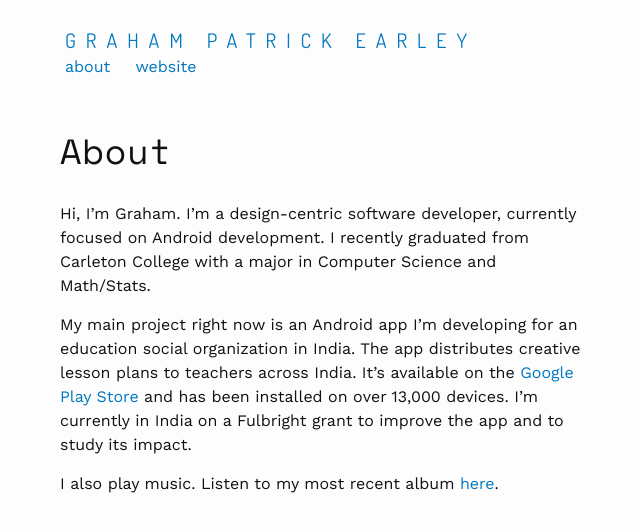
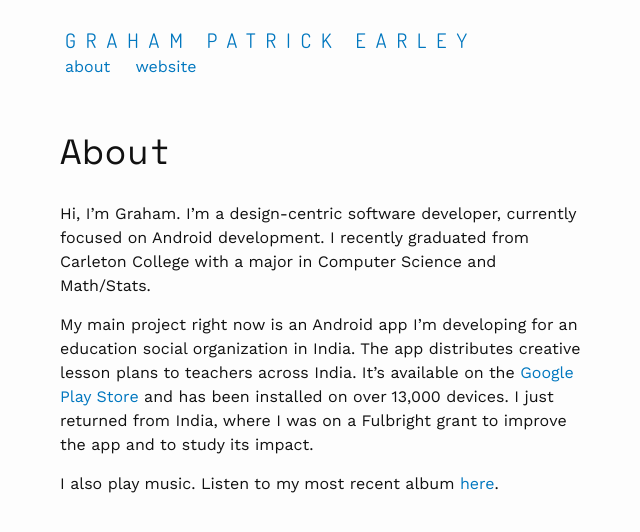
Before and after one commit to grahamearley/blog, a Jekyll site: the page built from about.md, in a window 1280 px wide. Shown: the top 532 px of the page, without its empty margins (305-945 px from the left). Built offline with Jekyll 4.4.1, drawn with Linux system fonts in a browser that asks for light colours.

Commit message:
Update about.md

```diff
--- a/about.md
+++ b/about.md
@@ -6,6 +6,6 @@ permalink: /about/
 
 Hi, I'm Graham. I'm a design-centric software developer, currently focused on Android development. I recently graduated from Carleton College with a major in Computer Science and Math/Stats.
 
-My main project right now is an Android app I'm developing for an education social organization in India. The app distributes creative lesson plans to teachers across India. It's available on the [Google Play Store](https://play.google.com/store/apps/details?id=org.jnanaprabodhini.happyteacherapp) and has been installed on over 13,000 devices. I'm currently in India on a Fulbright grant to improve the app and to study its impact.
+My main project right now is an Android app I'm developing for an education social organization in India. The app distributes creative lesson plans to teachers across India. It's available on the [Google Play Store](https://play.google.com/store/apps/details?id=org.jnanaprabodhini.happyteacherapp) and has been installed on over 13,000 devices. I just returned from India, where I was on a Fulbright grant to improve the app and to study its impact.
 
 I also play music. Listen to my most recent album [here](https://grahamearley.bandcamp.com).
```
